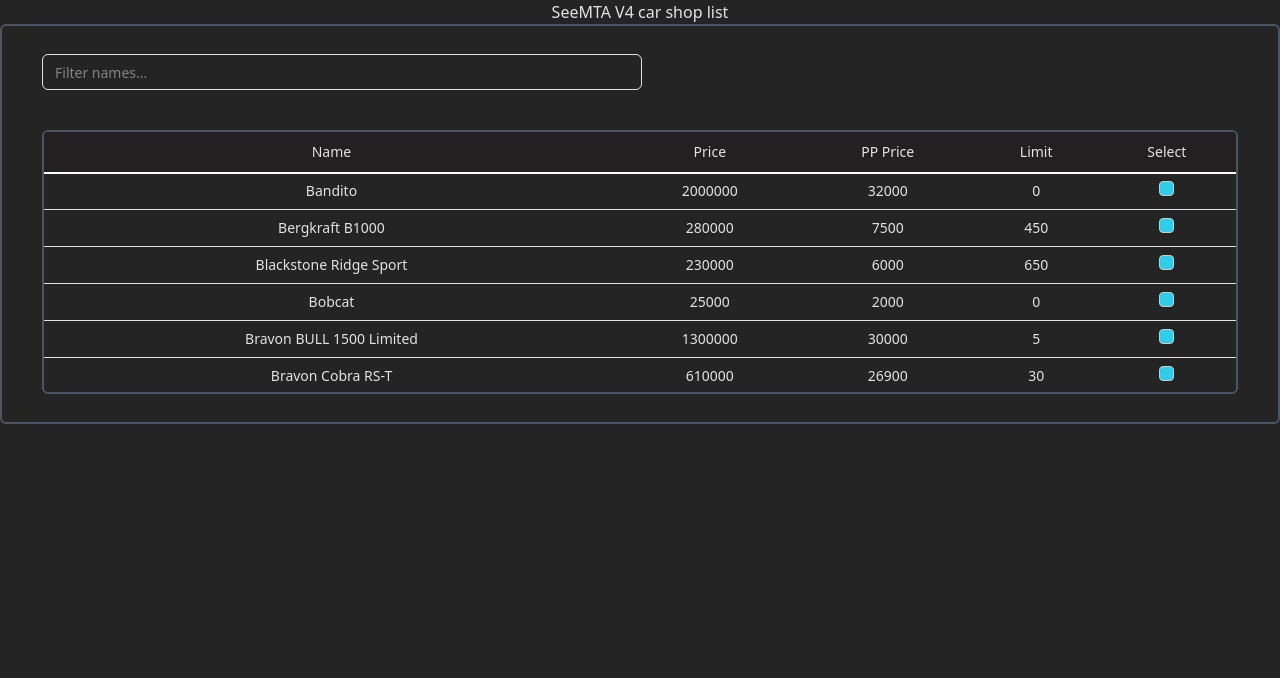
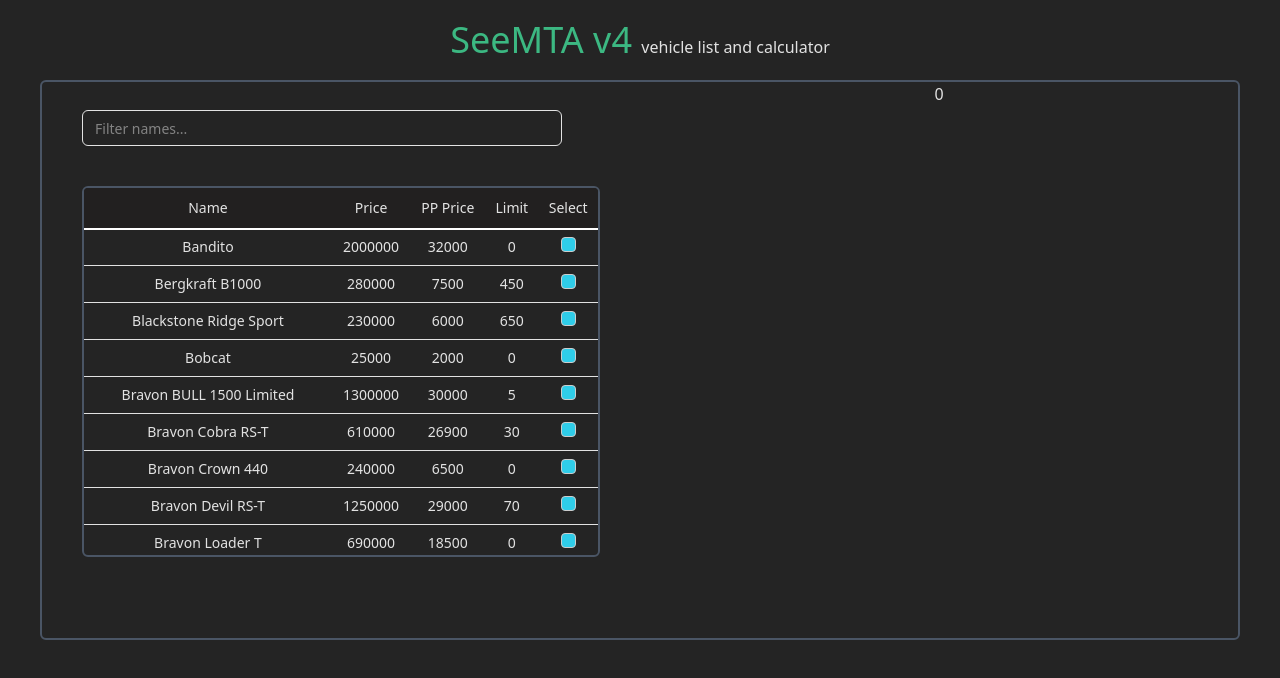
Before and after one commit to Srodaa/seeHusvetiEvent, a React (Vite) app: page /SrodaaSee/auto in a window 1280 px wide. Shown: the top 678 px of the page. Built offline with nearby package versions, Linux system fonts and the light colour scheme.

Commit message:
feat: add functionality to select and using flexbox for vehicleTable

```diff
--- a/src/pages/vehicle/vehicleTable.tsx
+++ b/src/pages/vehicle/vehicleTable.tsx
@@ -5,15 +5,17 @@ import { VehicleSuggestion } from "./vehicleSuggestion";
 
 export function VehicleTable() {
   const [filter, setFilter] = useState("");
+  const [selectedCarPPPrice, setSelectedCarPPPrice] = useState(0);
 
   const filtered = vehicles.filter((veh) => veh.name.toLowerCase().includes(filter.toLowerCase()));
 
   return (
-    <div className="border-2 border-gray-600 rounded-md h-1/2">
-      <div className="mt-7 mx-10 max-w-150 ">
+    <div className="border-2 border-gray-600 rounded-md h-[70%] flex">
+      <div className="flex-1">
+        <div className="mt-7 mx-10 max-w-120">
           <VehicleSuggestion vehicles={vehicles} filter={filter} setFilter={setFilter} />
         </div>
-      <div className="h-full">
+        <div className="h-full max-w-250">
           <div className="border-2 rounded-md border-gray-600 m-10 overflow-auto relative max-h-4/6">
             <Table>
               <TableHeader className="sticky top-0 bg-[#222020] shadow-[0_2px_0_0_#ffffff] z-1">
@@ -34,7 +36,16 @@ export function VehicleTable() {
                       <TableCell>{vehicles.ppprice}</TableCell>
                       <TableCell>{vehicles.limit}</TableCell>
                       <TableCell>
-                      <input type="checkbox" onChange={(e) => console.log("")} />
+                        <input
+                          type="checkbox"
+                          onChange={(e) => {
+                            if (e.target.checked) {
+                              setSelectedCarPPPrice(selectedCarPPPrice + vehicles.ppprice);
+                            } else {
+                              setSelectedCarPPPrice(selectedCarPPPrice - vehicles.ppprice);
+                            }
+                          }}
+                        />
                       </TableCell>
                     </TableRow>
                   );
@@ -44,5 +55,9 @@ export function VehicleTable() {
           </div>
         </div>
       </div>
+      <div className="flex-1">
+        <div>{selectedCarPPPrice}</div>
+      </div>
+    </div>
   );
 }
--- a/src/pages/vehicle/vehiclesPage.tsx
+++ b/src/pages/vehicle/vehiclesPage.tsx
@@ -2,8 +2,12 @@ import { VehicleTable } from "./vehicleTable";
 const VehiclePage = () => {
   return (
     <>
-      <h1>SeeMTA V4 car shop list</h1>
-      <div className="h-screen">
+      <div className="h-screen w-screen px-10">
+        <h1>
+          <div className="py-5">
+            <span className="text-[#3cb882] text-4xl">SeeMTA v4 </span> vehicle list and calculator
+          </div>
+        </h1>
         <VehicleTable />
       </div>
     </>
```
Lines whose indentation alone changed are shown as unchanged.
